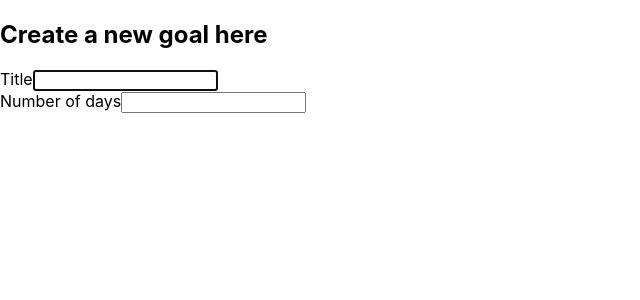
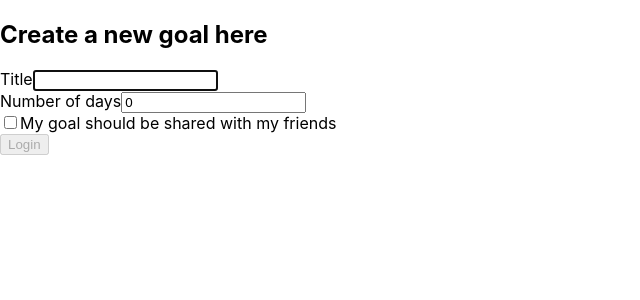
Before and after one commit to sgby1234/DidItWebsite-React, a React (Create React App) app: page /newGoal in a window 1280 px wide. Shown: the top 300 px of the page, without its empty margins (0-640 px from the left). Built offline with nearby package versions, Linux system fonts and the light colour scheme.

Commit message:
Users can now add a goal

```diff
--- a/src/Components/Goals.jsx
+++ b/src/Components/Goals.jsx
@@ -40,8 +40,3 @@ export class Goals extends Component {
     )
   }
 }
-/*
-<ListGroup>
-<ListGroup.Item><Link to="/login">Study Chemistry</Link></ListGroup.Item>
-<ListGroup.Item>Hi2</ListGroup.Item>
-</ListGroup>*/
--- a/src/Components/NewGoal.jsx
+++ b/src/Components/NewGoal.jsx
@@ -5,26 +5,105 @@ import '../globals.js';
 import { GoalBox } from './GoalBox';
 
 export class NewGoal extends Component {
-  render() {
+
+  constructor(props)
+  {
+    super(props);
+    this.state = {
+      name: "",
+      days: 0,
+      isPublic: false
+    }
+
+    this.handleChange = this.handleChange.bind(this);
+    this.handleSubmit = this.handleSubmit.bind(this);
+
+  }
+
+
+  handleSubmit(event)
+  {
+    axios.post("http://localhost:8080/addGoal",
+    {
+      goalID: null,
+      duration: this.state.days,
+      accomplishedDays: 0,
+      isPublic: this.state.isPublic,
+      description: this.state.name,
+      dateCreated: new Date().toISOString().substring(0,10),
+
+    }).then(res =>
+      {
+        console.log(res.data);
+        //successful, redirect to all goals
+        if(res.data)
+        {
+          this.props.history.push('/goals');
+        }
+        //display message for unsuccessful erros
+        else
+        {
+            alert("Could not add that goal. Please check your input")
+        }
+      })
+  }
+
+
+  handleChange = event =>
+  {
+    const value = event.target.type == 'checkbox' ? event.target.checked : event.target.value
+     this.setState ({
+      [event.target.id]: value,
+     })
+  }
+
+  validateForm() {
+    return this.state.days > 0
+  }
+  render()
+  {
     return (
       <div>
-        <form >
-        <h2>Create a new goal here</h2>
-          <FormGroup >
-           <label>Title</label>
+        <form onSubmit={this.handleSubmit}>
+          <h2>Create a new goal here</h2>
+
+          <FormGroup controlId="name">
+            <label>Title</label>
             <FormControl
+              onChange={this.handleChange}
               autoFocus
               type="text"
+              value={this.state.name}
             />
           </FormGroup>
-          <FormGroup>
+
+          <FormGroup controlId="days">
+
             <FormLabel>
               Number of days
               </FormLabel>
-            <FormControl type='number'/>
-            </FormGroup>
+            <FormControl
+            onChange={this.handleChange}
+            type='number'
+             value={this.state.days} />
+          </FormGroup>
 
-          </form>
+          <Form.Group controlId="isPublic">
+            <Form.Check
+            onChange={this.handleChange}
+            type="checkbox"
+             label="My goal should be shared with my friends" value={this.state.isPublic}/>
+          </Form.Group>
+
+
+          <Button
+            block
+            disabled={!this.validateForm()}
+            type="submit"
+          >
+            Login
+          </Button>
+        </form>
       </div>
     )
   }
```
